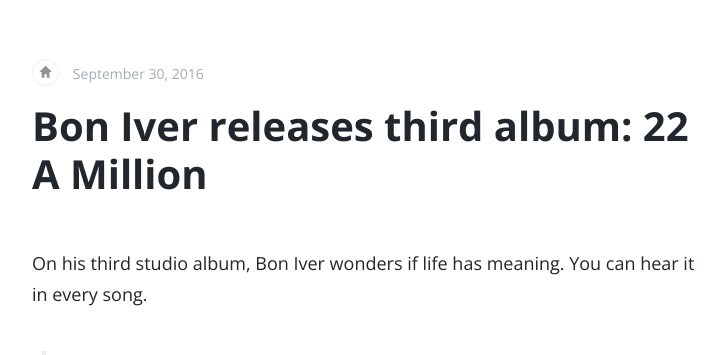
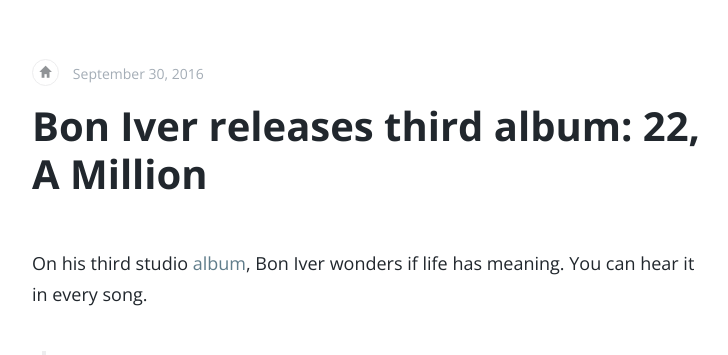
Before and after one commit to rogerogden/blog, a Jekyll site: the page built from _posts/2016-09-30-22 A Million.md, in a window 1280 px wide. Shown: the top 355 px of the page, without its empty margins (268-996 px from the left). Built offline with Jekyll 4.4.1, drawn with Linux system fonts in a browser that asks for light colours; part of the change alters nothing that is shown.

```diff
--- a/_posts/2016-09-30-22 A Million.md
+++ b/_posts/2016-09-30-22 A Million.md
@@ -1,9 +1,9 @@
 ---
 layout: post
-title: Bon Iver releases third album&#58; 22 A Million
+title: Bon Iver releases third album&#58; 22&#44; A Million
 date: 2016-09-30
 ---
-On his third studio album, Bon Iver wonders if life has meaning. You can hear it in every song.
+On his third studio [album](spotify:album:1PgfRdl3lPyACfUGH4pquG), Bon Iver wonders if life has meaning. You can hear it in every song.
 
 > Oh, then how we gonna cry, cause it once might not mean something
 
```
